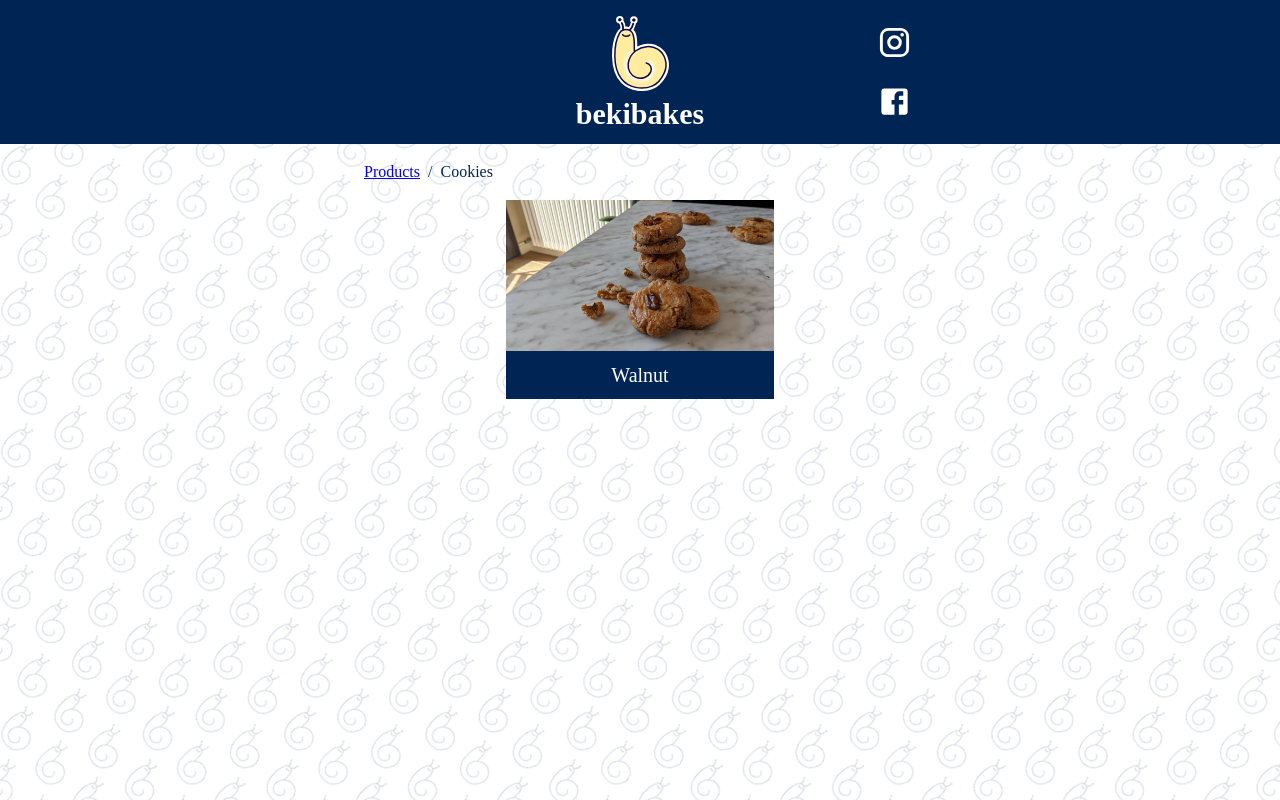
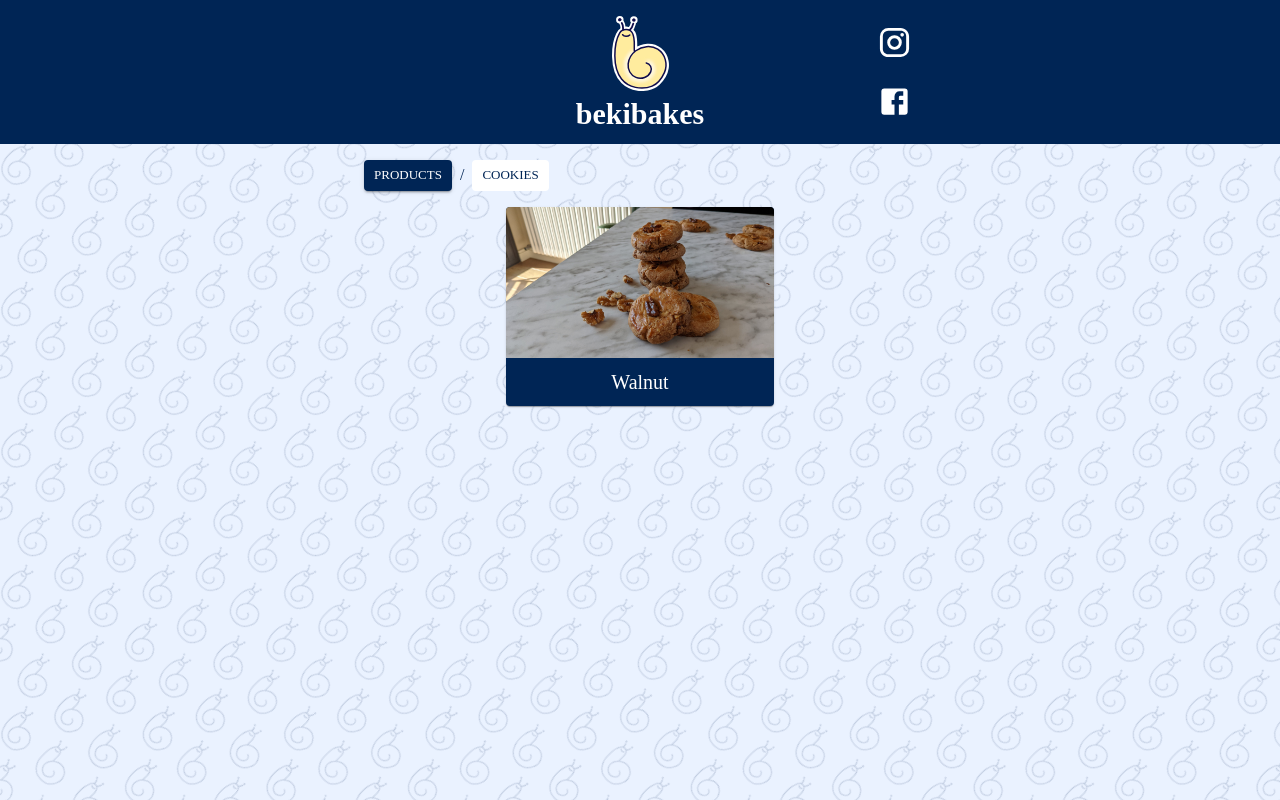
Before and after one commit to Raicuparta/beki-bakes, a Next.js app: page /cookies in a window 1280 px wide. Built offline with nearby package versions, Linux system fonts and the light colour scheme; a web font is replaced by a local one.

Commit message:
uniform style

```diff
--- a/components/BreadcrumbsList.tsx
+++ b/components/BreadcrumbsList.tsx
@@ -1,6 +1,6 @@
 import React from "react";
 import NextLink from "next/link";
-import { Breadcrumbs, Link, Typography } from "@mui/material";
+import { Breadcrumbs, Button, Link, Typography } from "@mui/material";
 
 export type BreadcrumbItem = {
   title: string;
@@ -11,19 +11,13 @@ type Props = {
   items: BreadcrumbItem[];
 };
 
-const BreadcrumbItem = (props: BreadcrumbItem) =>
-  props.href ? (
-    <Link
-      component={NextLink}
-      underline="hover"
-      href={props.href}
-      sx={{ color: "inherit" }}
-    >
+const BreadcrumbItem = (props: BreadcrumbItem) => (
+  <NextLink passHref href={props.href || ""}>
+    <Button size="small" variant="contained" disabled={!Boolean(props.href)}>
       {props.title}
-    </Link>
-  ) : (
-    <Typography color="background.paper">{props.title}</Typography>
-  );
+    </Button>
+  </NextLink>
+);
 
 export const BreadcrumbsList = (props: Props) => {
   return (
--- a/pages/_app.tsx
+++ b/pages/_app.tsx
@@ -6,6 +6,7 @@ import { PageHeader } from "../components";
 const palette = {
   background: {
     paper: "#002555",
+    light: "#ffffff",
   },
   text: {
     primary: "#ffffff",
@@ -14,7 +15,11 @@ const palette = {
   primary: {
     main: "#002555",
   },
-};
+  action: {
+    disabled: "#002555",
+    disabledBackground: "#ffffff",
+  },
+} as const;
 
 const theme = createTheme({
   typography: {
@@ -23,48 +28,39 @@ const theme = createTheme({
     ),
   },
   palette,
-  shape: {
-    borderRadius: 0,
-  },
-  shadows: [
-    "none",
-    "none",
-    "none",
-    "none",
-    "none",
-    "none",
-    "none",
-    "none",
-    "none",
-    "none",
-    "none",
-    "none",
-    "none",
-    "none",
-    "none",
-    "none",
-    "none",
-    "none",
-    "none",
-    "none",
-    "none",
-    "none",
-    "none",
-    "none",
-    "none",
-  ],
+  // shadows: [
+  //   "none",
+  //   "none",
+  //   "none",
+  //   "none",
+  //   "none",
+  //   "none",
+  //   "none",
+  //   "none",
+  //   "none",
+  //   "none",
+  //   "none",
+  //   "none",
+  //   "none",
+  //   "none",
+  //   "none",
+  //   "none",
+  //   "none",
+  //   "none",
+  //   "none",
+  //   "none",
+  //   "none",
+  //   "none",
+  //   "none",
+  //   "none",
+  //   "none",
+  // ],
   components: {
     MuiButton: {
       styleOverrides: {
-        contained: {
-          border: "2px solid",
-          background: "white",
-          borderColor: palette.primary.main,
-          color: palette.primary.main,
-          ":hover": {
-            background: palette.background.paper,
-            color: "white",
-          },
+        contained: {},
+        root: {
+          ":disabled": {},
         },
       },
     },
@@ -84,6 +80,7 @@ function MyApp({ Component, pageProps }: AppProps) {
           zIndex: -1,
           backgroundImage: "url(/transparent-snail.png)",
           backgroundSize: "100px",
+          bgcolor: "#eaf2ff",
           transform: "rotate(45deg)",
         }}
       />
```
